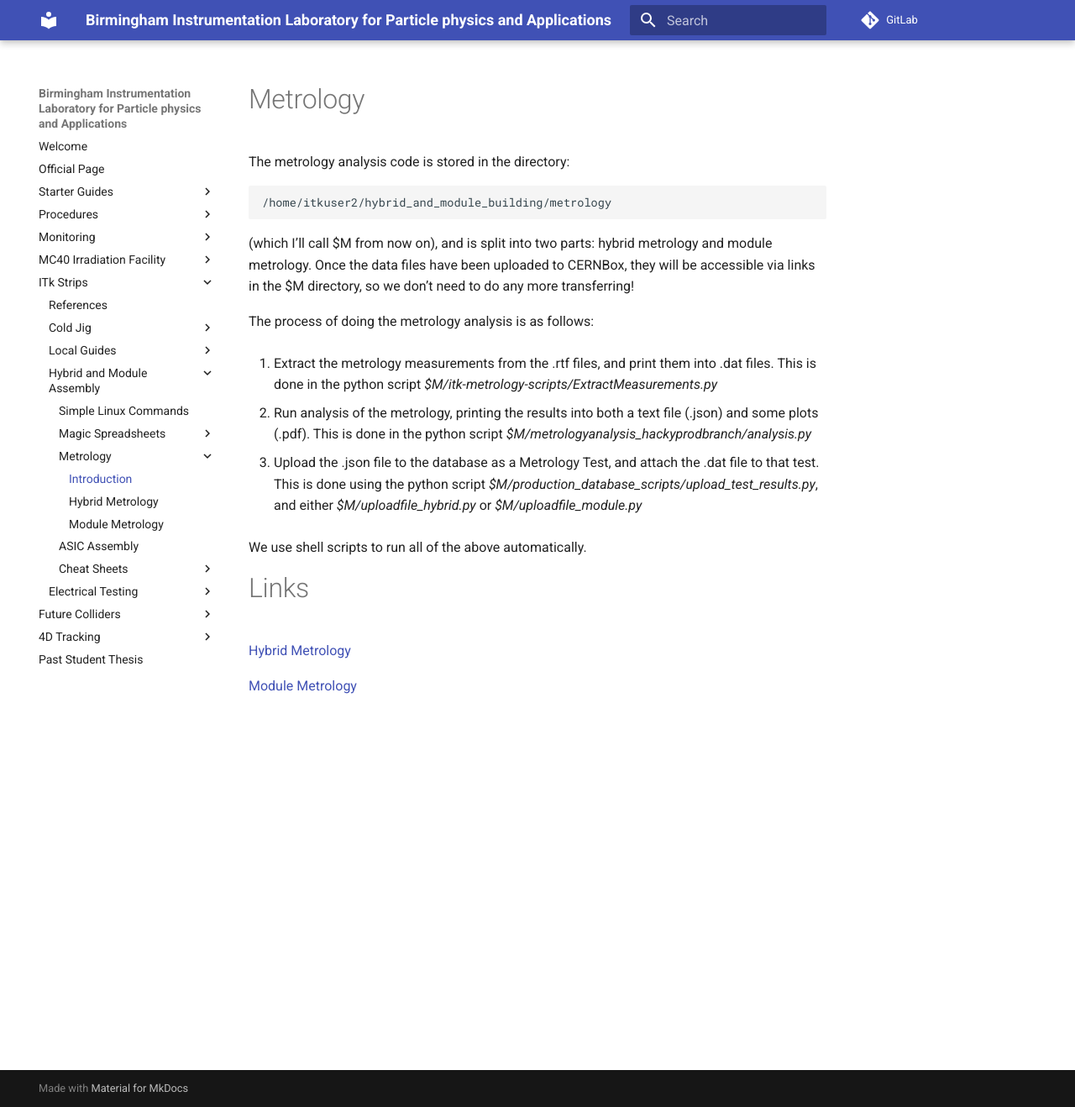
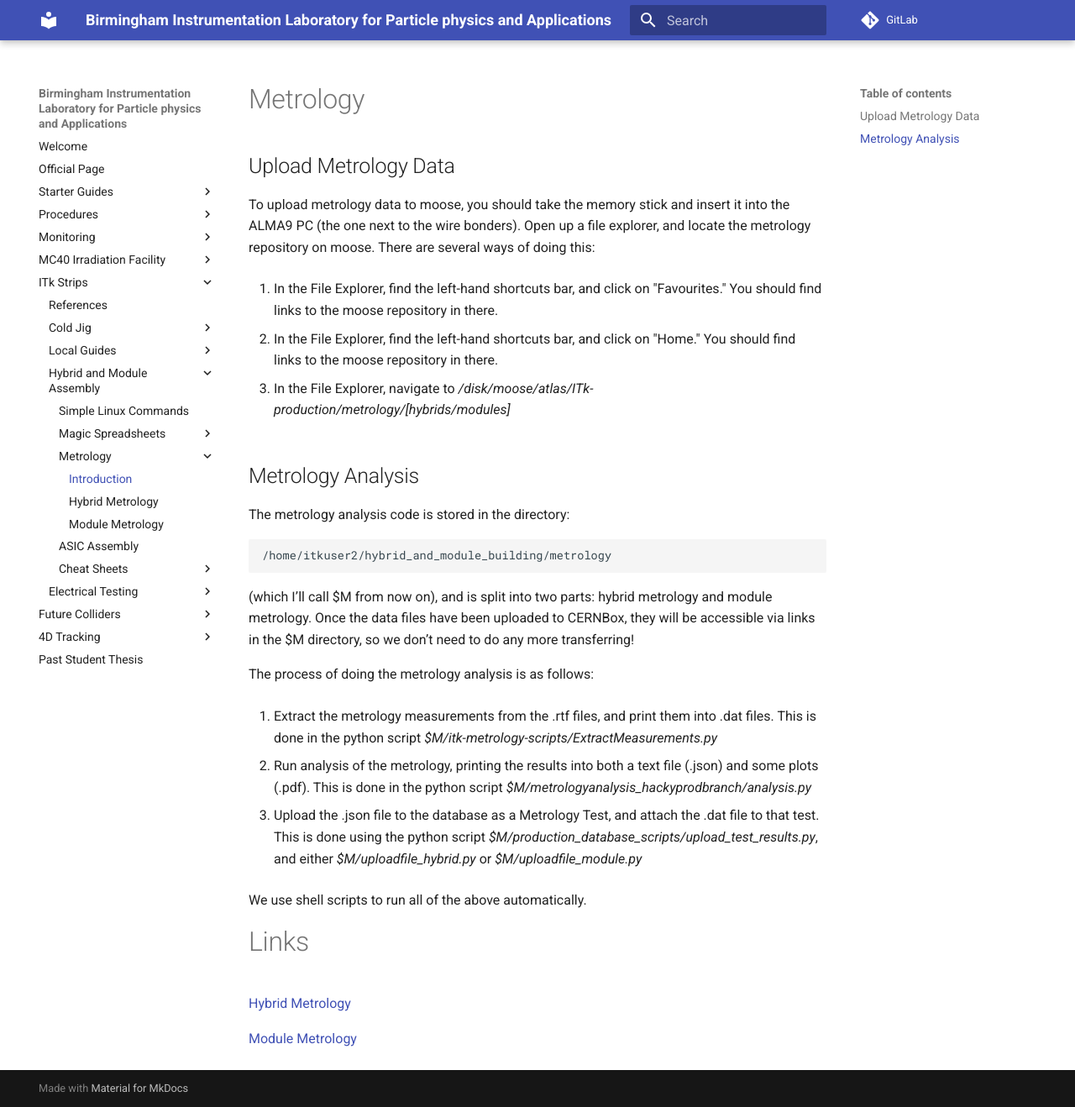
Before and after one commit to BILPAware/wiki, an MkDocs documentation site: the page built from docs/itkstrips/hybrid_and_module_building/metrology/metrology_header.md, in a window 1280 px wide and 1318 px high. Shown: the whole window at 84% size. Built offline with MkDocs 1.6.1 and Material for MkDocs 9.7.7, drawn with Linux system fonts in a browser that asks for light colours.

Commit message:
Added details about new metrology data upload procedure via ALMA9 ISO5 machine

````diff
--- a/docs/itkstrips/hybrid_and_module_building/metrology/metrology_header.md
+++ b/docs/itkstrips/hybrid_and_module_building/metrology/metrology_header.md
@@ -1,4 +1,17 @@
 # Metrology
+
+## Upload Metrology Data
+
+To upload metrology data to moose, you should take the memory stick and insert it into the ALMA9 PC (the one next to the wire bonders). Open up a file explorer, and locate the metrology repository on moose. There are several ways of doing this:
+
+1. In the File Explorer, find the left-hand shortcuts bar, and click on "Favourites." You should find links to the moose repository in there.
+
+2. In the File Explorer, find the left-hand shortcuts bar, and click on "Home." You should find links to the moose repository in there.
+
+3. In the File Explorer, navigate to */disk/moose/atlas/ITk-production/metrology/[hybrids/modules]*
+
+## Metrology Analysis
+
 The metrology analysis code is stored in the directory:
 
 ```
````
Also changed, not shown: docs/itkstrips/hybrid_and_module_building/metrology/metrology_hybridmetrology.md (+7 -0 lines), docs/itkstrips/hybrid_and_module_building/metrology/metrology_modulemetrology.md (+6 -0 lines).
